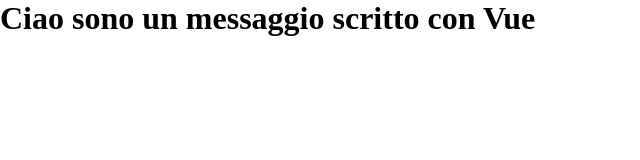
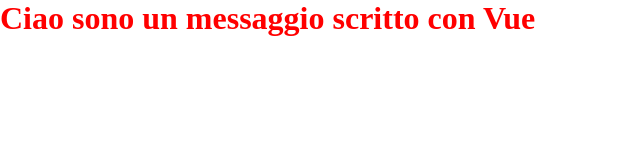
Before and after one commit to LucaPertosa/vue-hello, a plain HTML site: page index.html in a window 1280 px wide. Shown: the whole page, without its empty margins (0-640 px from the left). Drawn offline with nearby package versions, Linux system fonts and the light colour scheme.

Commit message:
Add: class color

```diff
--- a/css/style.css
+++ b/css/style.css
@@ -1,5 +1,9 @@
-* {
+*{
     padding: 0;
     margin: 0;
     box-sizing: border-box;
-};
+}
+
+.red {
+    color: red;
+}
--- a/index.html
+++ b/index.html
@@ -5,14 +5,14 @@
     <meta http-equiv="X-UA-Compatible" content="IE=edge">
     <meta name="viewport" content="width=device-width, initial-scale=1.0">
     <title>Vue title</title>
+    <!-- VUE CDN -->
+    <script src="https://unpkg.com/vue@3/dist/vue.global.js"></script>
     <!-- CSS -->
     <link rel="stylesheet" href="css/style.css">
-    <!-- VUE CDN -->
-    <script src="https://unpkg.com/vue@3/dist/vue.global.js"></script>
 </head>
 <body>
     <div id="app">
-        <h1>{{ message }}</h1>
+        <h1 :class="headingClass">{{ headingText }}</h1>
     </div>
     <!-- LINK JS -->
     <script src="js/script.js"></script>
--- a/js/script.js
+++ b/js/script.js
@@ -3,7 +3,8 @@ const {createApp} = Vue;
 createApp({
     data() {
         return {
-            message: "Ciao sono un messaggio scritto con Vue",
-        };
-    }
-}).mount('#app')
+            headingText: "Ciao sono un messaggio scritto con Vue",
+            headingClass: "red",
+        }
+    },
+}).mount('#app');
```
